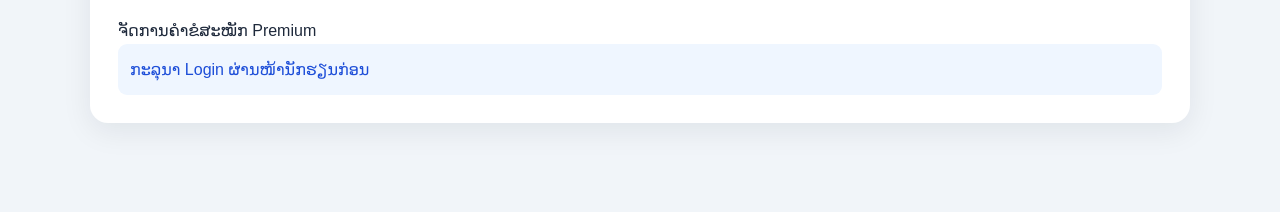
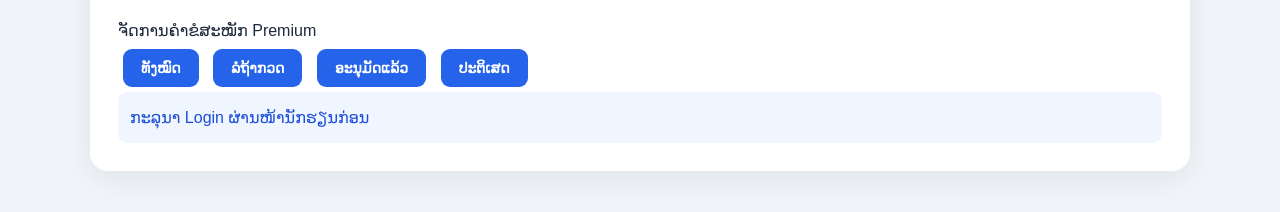
Before and after one commit to sattasine/lao-it-learning, a plain HTML site: page admin.html in a window 1280 px wide. Shown: the part 126-338 px from the top of the page. Drawn offline with nearby package versions, Linux system fonts and the light colour scheme.

Commit message:
Update admin.html

```diff
--- a/admin.html
+++ b/admin.html
@@ -11,6 +11,12 @@
   <main class="container">
     <h1>⭐ Admin Dashboard</h1>
     <p>ຈັດການຄຳຂໍສະໝັກ Premium</p>
+    <div class="admin-filters">
+  <button onclick="filterRequests('all')">ທັງໝົດ</button>
+  <button onclick="filterRequests('pending')">ລໍຖ້າກວດ</button>
+  <button onclick="filterRequests('approved')">ອະນຸມັດແລ້ວ</button>
+  <button onclick="filterRequests('rejected')">ປະຕິເສດ</button>
+</div>
 <button id="adminLogoutBtn" hidden>Logout</button>
 
     <p id="adminMessage"></p>
```
